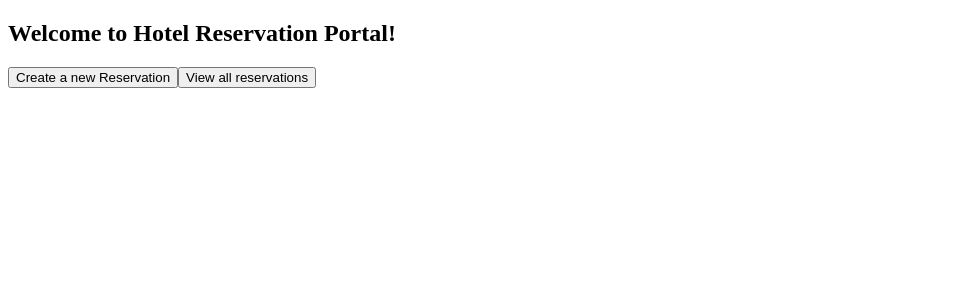
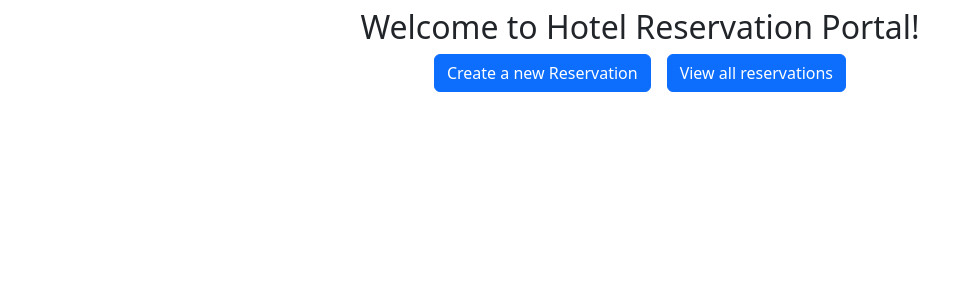
Before and after one commit to PikaNguyen/Hotel_Reservation, an Angular app: page / in a window 1280 px wide. Shown: the top 300 px of the page, without its empty margins (0-973 px from the left). Built offline with nearby package versions, Linux system fonts and the light colour scheme.

Commit message:
add bootstrap5.3 and styling the home component

```diff
--- a/package.json
+++ b/package.json
@@ -18,6 +18,7 @@
     "@angular/platform-browser": "^16.1.0",
     "@angular/platform-browser-dynamic": "^16.1.0",
     "@angular/router": "^16.1.0",
+    "bootstrap": "5.3",
     "rxjs": "~7.8.0",
     "tslib": "^2.3.0",
     "zone.js": "~0.13.0"
--- a/src/app/app.component.html
+++ b/src/app/app.component.html
@@ -1 +1,4 @@
-<router-outlet></router-outlet>
+
+<div class="container">
+    <router-outlet></router-outlet>
+</div>
--- a/src/app/home/home.component.html
+++ b/src/app/home/home.component.html
@@ -1,5 +1,5 @@
-<div>
+<div class="text-center my-2">
     <h2>Welcome to Hotel Reservation Portal!</h2>
-    <button [routerLink]="['/create']">Create a new Reservation</button>
-    <button [routerLink]="['/list']">View all reservations</button>
+    <button class="btn btn-primary mx-2" [routerLink]="['/create']">Create a new Reservation</button>
+    <button class="btn btn-primary mx-2" [routerLink]="['/list']">View all reservations</button>
 </div>
--- a/src/styles.css
+++ b/src/styles.css
@@ -1 +1,2 @@
 /* You can add global styles to this file, and also import other style files */
+@import "~bootstrap/dist/css/bootstrap.min.css";
```
